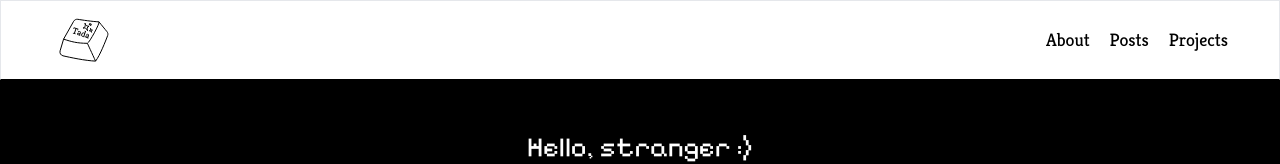
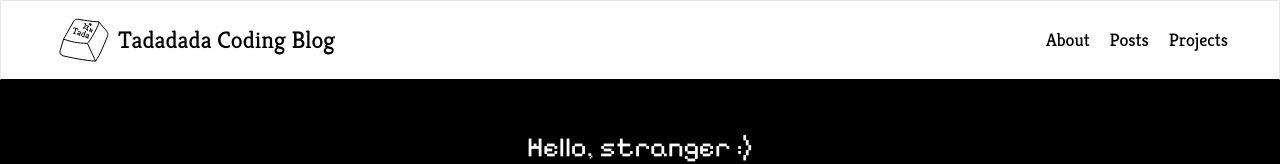
Before and after one commit to jiapril11/TadadadaCoding, a Next.js app: page / in a window 1280 px wide. Shown: the top 164 px of the page. Built offline with nearby package versions, Linux system fonts and the light colour scheme.

Commit message:
feat: separate GNB components

```diff
--- /dev/null
+++ b/src/app/components/Common/GlobalNavbar.tsx
@@ -0,0 +1,29 @@
+"use client";
+
+import Link from "next/link";
+import { usePathname } from "next/navigation";
+
+export default function GlobalNavbar() {
+  const currentRoute = usePathname();
+  const linkNames = ["about", "posts", "projects"];
+
+  return (
+    <nav>
+      <ul className="flex gap-5 text-lg">
+        {linkNames.map((name) => (
+          <li key={name}>
+            <Link
+              href={`/${name}`}
+              className={`capitalize ${
+                currentRoute.includes("/" + name) &&
+                `underline decoration-sky-500 underline-offset-4`
+              }`}
+            >
+              {name}
+            </Link>
+          </li>
+        ))}
+      </ul>
+    </nav>
+  );
+}
--- a/src/app/components/Header.tsx
+++ b/src/app/components/Header.tsx
@@ -4,31 +4,25 @@ import WidthLayout from "./WidthLayout";
 import Link from "next/link";
 import Image from "next/image";
 import logo from "../../../public/imgs/common/logo.svg";
+import GlobalNavbar from "./Common/GlobalNavbar";
 
 const kreon = Kreon({ subsets: ["latin"] });
 
 export default function Header() {
   return (
-    <header className="h-20 flex items-center justify-center border border-b-black">
+    <header
+      className={`h-20 flex items-center justify-center border border-b-black ${kreon.className}`}
+    >
       <WidthLayout className="flex justify-between items-center">
         <h1>
-          <Link href={"/"}>
+          <Link href={"/"} className="flex items-center gap-1">
             <Image src={logo} alt="타다다다 코딩 로고" priority />
+            <span className="invisible sm:visible text-2xl">
+              Tadadada Coding Blog
+            </span>
           </Link>
         </h1>
-        <nav className={kreon.className}>
-          <ul className="flex gap-5 text-lg">
-            <li>
-              <Link href="/about">About</Link>
-            </li>
-            <li>
-              <Link href="/posts">Posts</Link>
-            </li>
-            <li>
-              <Link href="/projects">Projects</Link>
-            </li>
-          </ul>
-        </nav>
+        <GlobalNavbar />
       </WidthLayout>
     </header>
   );
```
